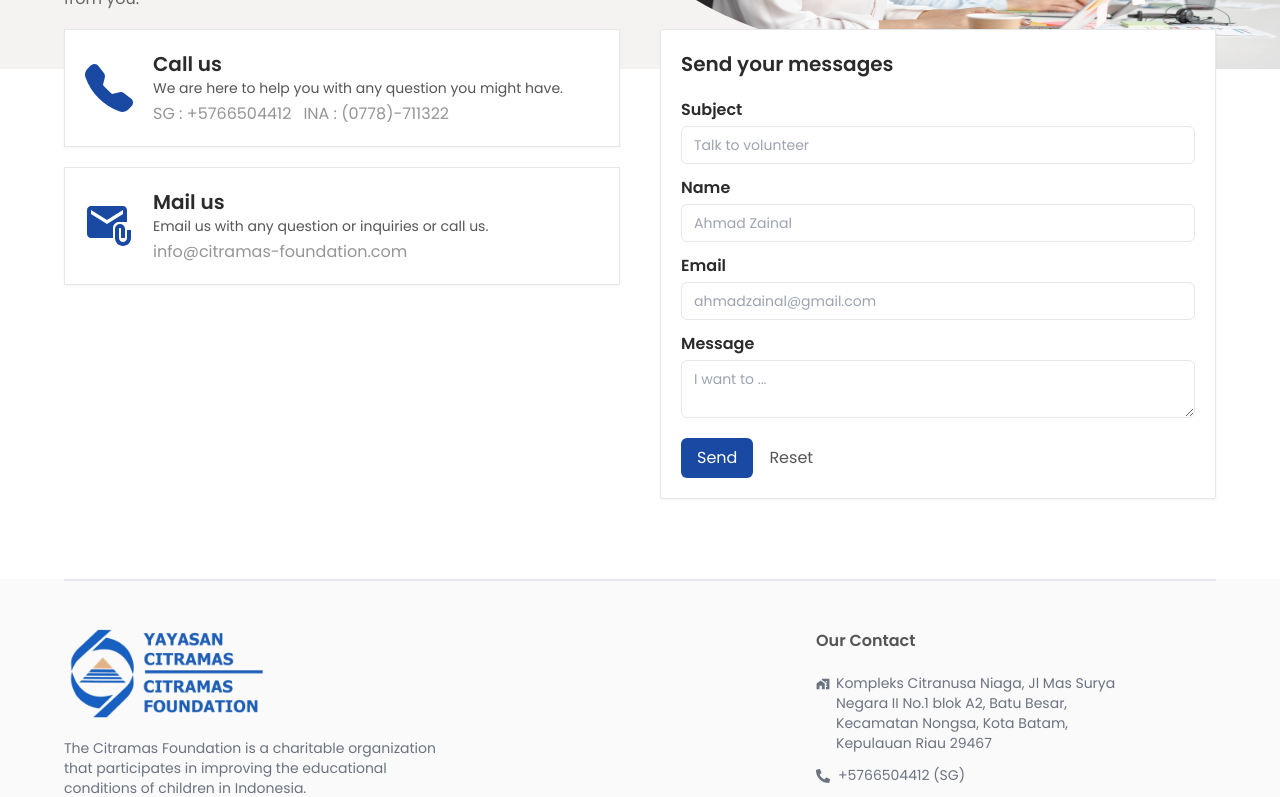
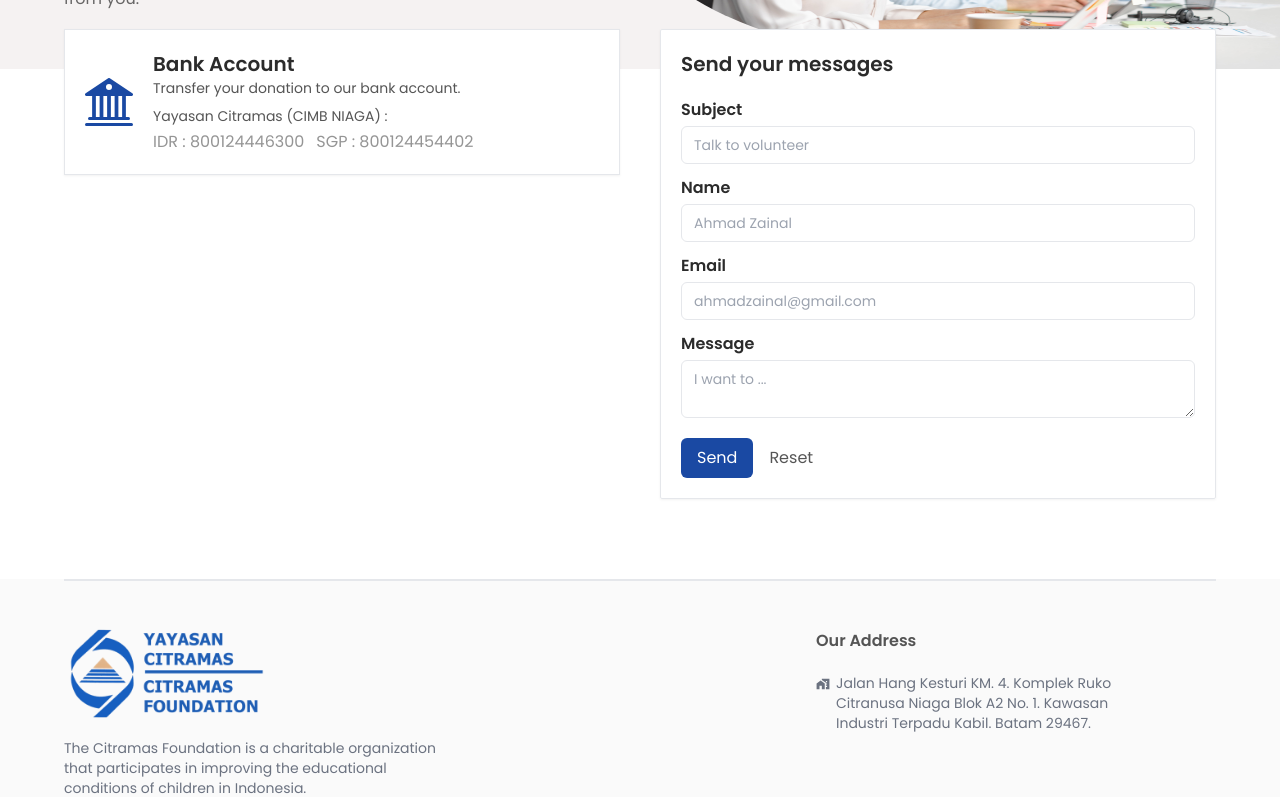
Before and after one commit to RezaBagusS/Citramas-Foundation-Web, a Next.js app: page /contactus in a window 1280 px wide. Shown: the part 240-1037 px from the top of the page. Built offline with nearby package versions, Linux system fonts and the light colour scheme.

Commit message:
[FIX] revisi 1

```diff
--- a/app/components/molecules/activityMenu.tsx
+++ b/app/components/molecules/activityMenu.tsx
@@ -36,9 +36,13 @@ const ActivityMenu = ({ dataTab }: ActivityMenuProps) => {
     }
   }, [titleParams, dispatch]);
 
+  const sortedDataTab = dataTab.sort((a, b) => {
+    return a.name.localeCompare(b.name);
+  });
+
   return (
     <>
-      {dataTab.map((item, index) => {
+      {sortedDataTab.map((item, index) => {
         return (
           <CustTabActivity
             text={item.name}
--- a/app/components/molecules/bannerMission.tsx
+++ b/app/components/molecules/bannerMission.tsx
@@ -8,7 +8,7 @@ const dataBannerMission = [
 const BannerMission = () => {
   return (
     <div className="relative w-full">
-      <h1 className="text-sm md:text-base italic font-bold absolute top-1 md:-top-1 right-1/2 translate-x-1/2 ring-2 ring-custPrimary/30 bg-custPrimary text-custWhite -skew-y-12 rotate-12 px-3 py-1">Our Mission</h1>
+      <h1 className="text-sm md:text-base italic font-bold absolute top-1 md:-top-1 right-1/2 translate-x-1/2 ring-2 ring-custPrimary/30 bg-custPrimary text-custWhite -skew-y-12 rotate-12 px-3 py-1">Our Vison</h1>
       <div className="grid md:grid-cols-2 gap-5 px-5 pt-5 pb-10">
         {dataBannerMission.map((item, index) => {
           return <CustBannerMission key={index} text={item} />;
--- a/app/components/section/about.tsx
+++ b/app/components/section/about.tsx
@@ -28,7 +28,7 @@ const About = () => {
           </p>
 
           <p className="text-justify">
-            Founded in 2003 by Mr Kris Taenar Wiluan, Citramas Foundation was
+            Founded in 2003 by Mr. Kris Taenar Wiluan and Mrs. Hedy Kurniawan, Citramas Foundation was
             envisioned as a concomitant entity that would assist acutely
             disadvantaged staff members in the upkeep of their households by
             availing to these beneficiaries educational sponsorships and
@@ -51,7 +51,7 @@ const About = () => {
         <div className="col-span-6 lg:col-span-3 grid gap-3 place-content-center">
           <Image src={pendiri} alt="hero" className="w-[120px] lg:w-[240px] mx-auto" />
           <div className="flex flex-col items-center w-fit mx-auto">
-            <h2 className="font-semibold text-sm md:text-lg text-custPrimary">Kris Wiluan</h2>
+            <h2 className="font-semibold text-sm md:text-lg text-custPrimary">Kris Tenar Wiluan</h2>
             <p className="text-custBlack/70 text-sm md:text-base">Founder Citramas Group</p>
           </div>
         </div>
--- a/app/components/section/footer.tsx
+++ b/app/components/section/footer.tsx
@@ -20,19 +20,19 @@ const Footer = () => {
         <div className="col-span-12 md:col-span-8 flex md:justify-end">
           <div className="lg:pr-20">
             <h4 className="text-custBlack/80 mb-2 sm:mb-5 font-semibold">
-              Our Contact
+              Our Address
             </h4>
             <ul className="text-gray-500 w-80 flex flex-col gap-3 text-xs sm:text-sm">
               <li className="flex w-full">
                 <div className="w-5 h-5">
-                    <MdHomeWork className="inline-block mr-2" />
+                  <MdHomeWork className="inline-block mr-2" />
                 </div>
                 <p>
-                  Kompleks Citranusa Niaga, Jl Mas Surya Negara II No.1 blok A2,
-                  Batu Besar, Kecamatan Nongsa, Kota Batam, Kepulauan Riau 29467
+                  Jalan Hang Kesturi KM. 4. Komplek Ruko Citranusa Niaga Blok A2
+                  No. 1. Kawasan Industri Terpadu Kabil. Batam 29467.
                 </p>
               </li>
-              <li>
+              {/* <li>
                 <FaPhoneAlt width={5} className="inline-block mr-2" />
                 +5766504412 (SG)
               </li>
@@ -43,7 +43,7 @@ const Footer = () => {
               <li>
                 <MdAttachEmail width={5} className="inline-block mr-2" />
                 info@citramas-foundation.com
-              </li>
+              </li> */}
             </ul>
           </div>
         </div>
--- a/app/contactus/page.tsx
+++ b/app/contactus/page.tsx
@@ -1,34 +1,40 @@
-import CustBannerPage from "@/app/components/atoms/custBannerPage"
+import CustBannerPage from "@/app/components/atoms/custBannerPage";
 import { BsFillTelephoneFill } from "react-icons/bs";
 import { MdAttachEmail } from "react-icons/md";
+import { BsBank2 } from "react-icons/bs";
 import FormContact from "../components/section/formContact";
-import banner from "@/app/assets/cs-contact.png"
+import banner from "@/app/assets/cs-contact.png";
 
 const Contactus: React.FC = () => {
   return (
     <div className="w-full relative pt-[69px]">
-      <CustBannerPage title="Get in touch" desc="We are here to help and answer any question you might have. We look forward to hearing from you." img={banner} />
+      <CustBannerPage
+        title="Get in touch"
+        desc="We are here to help and answer any question you might have. We look forward to hearing from you."
+        img={banner}
+      />
       <div className="cust-container relative -top-10">
-
         {/* LEFT Side */}
         <div className="w-full grid grid-cols-2 gap-10 justify-between pb-10">
           <div className="flex flex-col gap-5 col-span-2 lg:col-span-1">
             <div className="w-full flex items-center gap-5 p-5 bg-white border drop-shadow-sm">
-              <BsFillTelephoneFill className="text-5xl text-custPrimary" />
+              <BsBank2 className="text-5xl text-custPrimary" />
               <div className="flex flex-col">
                 <h1 className="text-lg md:text-xl font-semibold text-custBlack">
-                  Call us
+                  Bank Account
                 </h1>
                 <p className="text-custBlack/80 text-xs md:text-sm">
-                  We are here to help you with any question you might have.
+                  Transfer your donation to our bank account.
+                  <br />
                 </p>
+                <p className="mt-2 text-custBlack/80 text-xs md:text-sm">Yayasan Citramas (CIMB NIAGA) :</p>
                 <div className="flex justify-start gap-3 mt-1 text-sm md:text-base text-custBlack/50">
-                  <p>SG : +5766504412</p>
-                  <p>INA : (0778)-711322</p>
+                  <p>IDR : 800124446300</p>
+                  <p>SGP : 800124454402</p>
                 </div>
               </div>
             </div>
-            <div className="w-full flex items-center gap-5 p-5 bg-white border drop-shadow-sm">
+            {/* <div className="w-full flex items-center gap-5 p-5 bg-white border drop-shadow-sm">
               <MdAttachEmail className="text-5xl text-custPrimary" />
               <div className="flex flex-col">
                 <h1 className="text-lg md:text-xl font-semibold text-custBlack">
@@ -44,11 +50,11 @@ const Contactus: React.FC = () => {
                   info@citramas-foundation.com
                 </a>
               </div>
-            </div>
+            </div> */}
           </div>
 
-            {/* FORM */}
-            <FormContact />
+          {/* FORM */}
+          <FormContact />
         </div>
       </div>
     </div>
--- a/app/page.tsx
+++ b/app/page.tsx
@@ -13,7 +13,7 @@ export default async function Home() {
       <Navbar />
       <Hero />
       <About />
-      <Activity />
+      {/* <Activity /> */}
       <News />
       <Map />
     </main>
```
Also changed, not shown: app/assets/bg-hero.webp, 1 other file (tests, documents, lock files or other folders).
